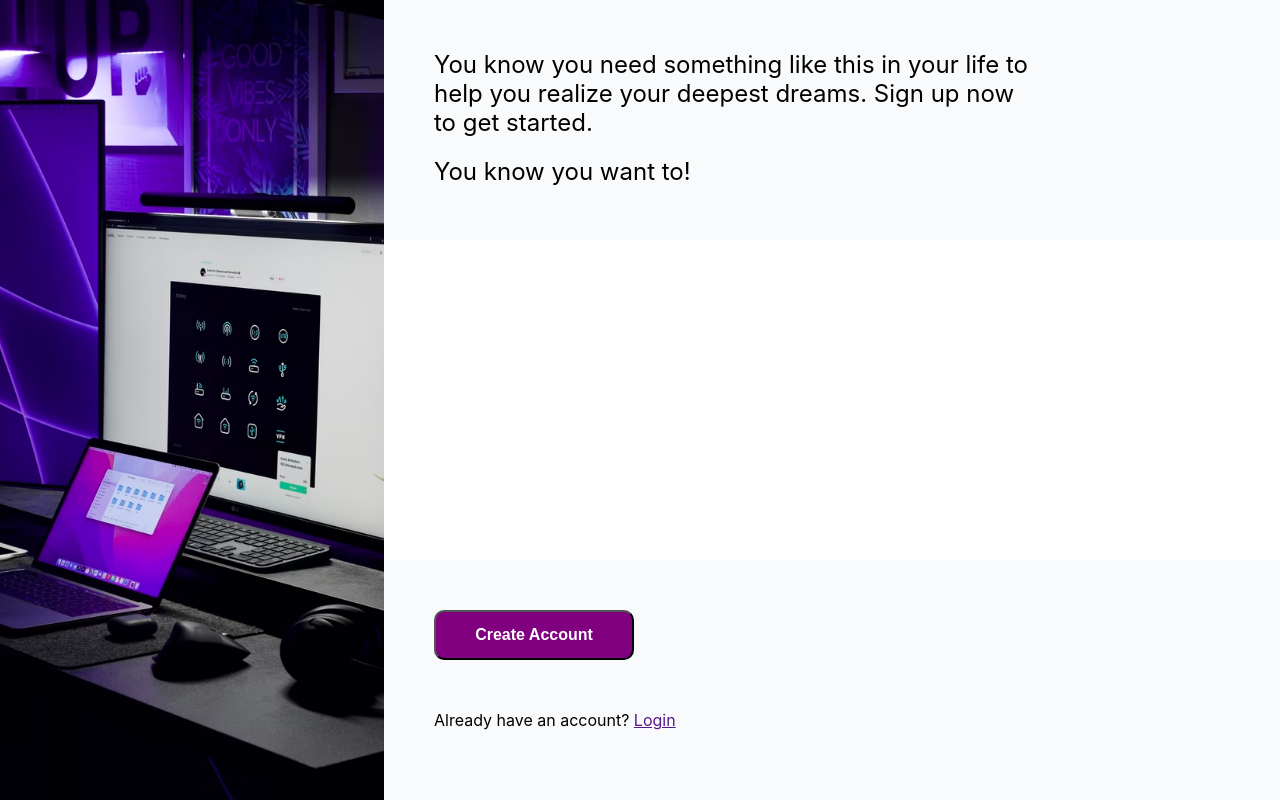
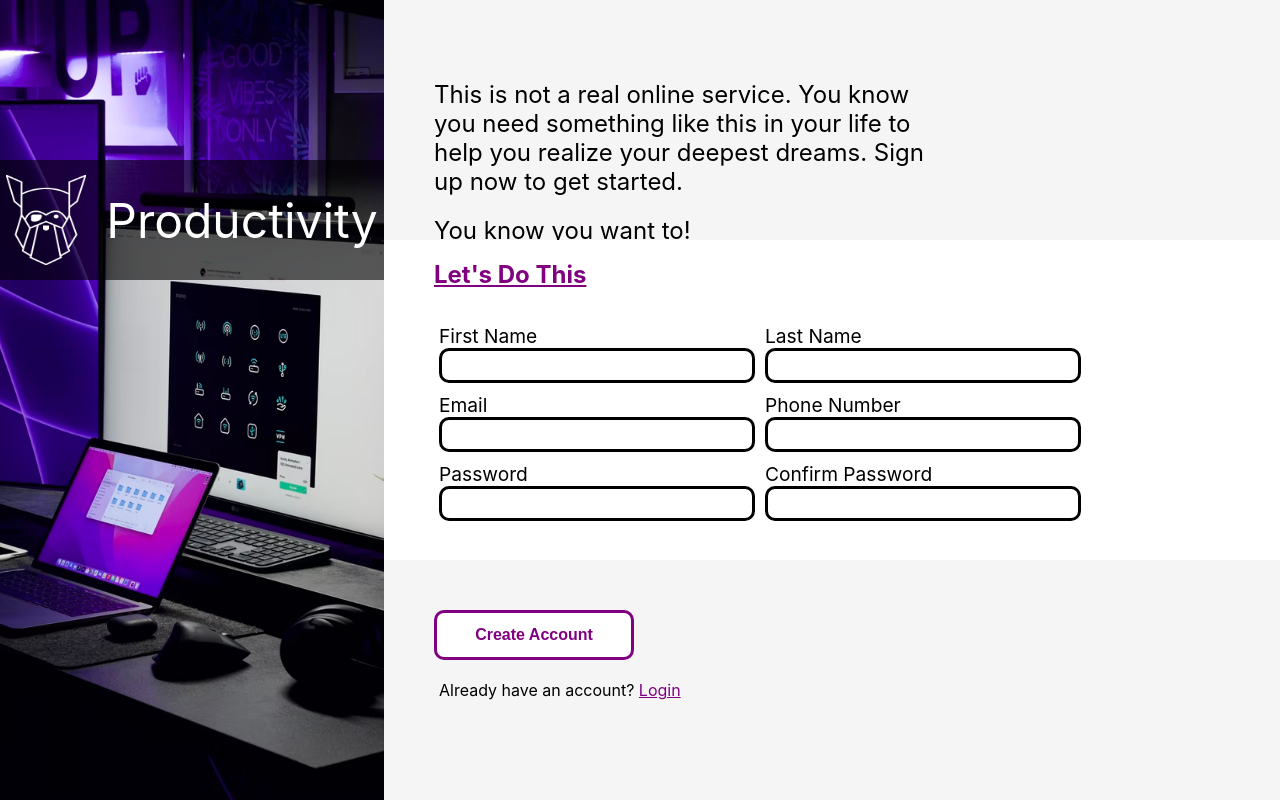
Before and after one commit to kevn19/sign-up-form, a plain HTML site: page index.html in a window 1280 px wide. Drawn offline with Linux system fonts and the light colour scheme.

Commit message:
Completed basic form structure and stylings

```diff
--- a/index.html
+++ b/index.html
@@ -8,16 +8,33 @@
     <title>Sign Up Form</title>
 </head>
 <body>
-    <div class="splash"><img src="images/comp.avif" alt=""></div>
+    <div class="splash">
+        <img src="images/comp.avif" alt="">
+        <div class="banner">
+            <img src="images/odin.png" alt="">
+            Productivity</div>
+    </div>
     <div class="form">
         <div class="top">
-            <p>You know you need something like this in your life to help you realize your deepest dreams. Sign up now to get started.</p>
+            <p>This is not a real online service. You know you need something like this in your life to help you realize your deepest dreams. Sign up now to get started.</p>
             <br>
             <p>You know you want to!</p>
         </div>
-        <div class="mid"></div>
+        <div class="mid">
+            <h4>Let's Do This</h4>
+            <div class="inputs">
+                <form action="" id="signup">
+                    <div class="forminputs"><label for="">First Name</label><input type="text" required></div>
+                    <div class="forminputs"><label for="">Last Name</label><input type="text" required></div>
+                    <div class="forminputs"><label for="">Email</label><input type="text" required></div>
+                    <div class="forminputs"><label for="">Phone Number</label><input type="text" required></div>
+                    <div class="forminputs"><label for="">Password</label><input type="text" required></div>
+                    <div class="forminputs"><label for="">Confirm Password</label><input type="text" required></div>
+                </form>
+            </div>
+        </div>
         <div class="bottom">
-            <button>Create Account</button>
+            <button form="signup">Create Account</button>
             <p>Already have an account? <a href="">Login</a></p>
         </div>
     </div>
--- a/styles.css
+++ b/styles.css
@@ -14,12 +14,35 @@ body{
     height:100vh;
     width: 30%;
     overflow: hidden;
+    position:relative;
 }
 
 img{
     width: 100%;
     height: 100%;
     object-fit: cover;
+    z-index: -1;
+}
+
+.banner>img{
+    width:80px;
+    height:90px;
+    object-fit: fill;
+    z-index: 1;
+}
+
+.banner{
+    width:100%;
+    height:120px;
+    background-color: rgb(0,0,0, 0.6);
+    position:absolute;
+    top:20%;
+    color:white;
+    font-size:3rem;
+    display:flex;
+    justify-content: center;
+    align-items: center;
+    gap:20px;
 }
 
 .form{
@@ -31,7 +54,7 @@ img{
 .top,.bottom{
     height:30%;
     width: 100%;
-    background-color: #f9fafb;
+    background-color: #f5f5f5;
 }
 
 
@@ -41,28 +64,86 @@ img{
     background-color: white;
 }
 
-p:first-of-type{
-    margin-top:50px;
+.top p:first-of-type{
+    margin-top:80px;
 }
 
 .top p{
     margin-left: 50px;
-    margin-right: 250px;
+    margin-right: 350px;
     font-size:1.5rem;
 }
 
 .bottom p{
-    margin-left:50px;
+    margin-left:55px;
+    margin-top:20px;
 }
 
 button{
     height:50px;
     width:200px;
-    background-color: purple;
+    background-color: white;
     margin-top:50px;
     margin-left:50px;
     border-radius: 10px;
-    color:white;
+    color:purple;
     font-size: 1rem;
     font-weight: bolder;
+    border:3px solid purple;
+    cursor: pointer;
 }
+
+button:active, button:hover{
+    background-color: purple;
+    color:white;
+}
+
+button:active{
+    transform: scale(0.98);
+}
+
+a:visited,a:link{
+    color:purple;
+}
+
+h4{
+    margin: 20px 50px 30px;
+    font-size: 1.5rem;
+    color:purple;
+    text-decoration: underline;
+}
+
+form{
+
+    height:60%;
+    width:60%;
+    margin-left: 50px;
+    display:grid;
+    grid-template-columns: repeat(2,1fr);
+    grid-template-rows: repeat(3,1fr);
+}
+
+.forminputs{
+    margin:5px;
+}
+
+label{
+    display:block;
+    font-size:1.2rem;
+}
+
+input{
+    width:300px;
+    height:25px;
+    border-radius: 10px;
+    box-shadow: none;
+    border:3px solid black;
+    font-size: 1rem;
+    padding:2px 5px;
+}
+
+input:focus{
+    outline: purple;
+    border: 4px solid purple;
+
+}
```
